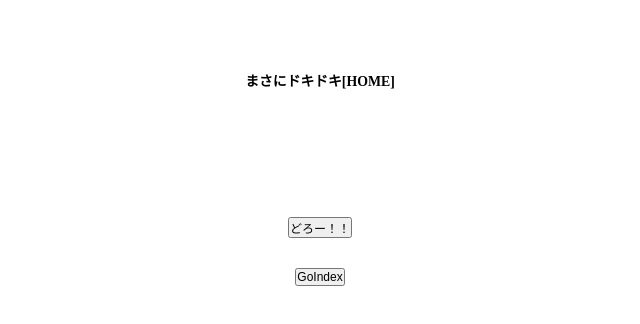
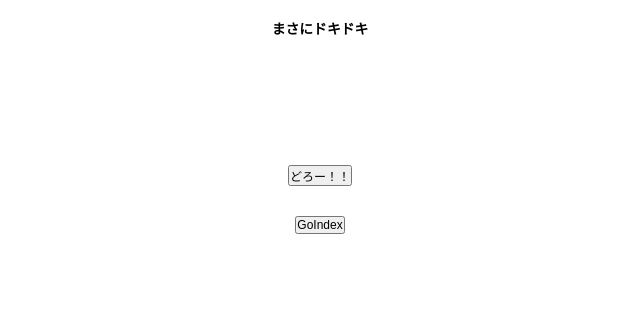
Before and after one commit to ike-725/ike-725.github.io, a plain HTML site: page home.html in a window 1280 px wide. Shown: the whole page, without its empty margins (320-960 px from the left). Drawn offline with Linux system fonts and the light colour scheme.

```diff
--- a/home.html
+++ b/home.html
@@ -81,13 +81,8 @@
 
 <div id="base">
 	<div id="container">
-    	<div id="header">
-        	<a href="http://www.xdomain.ne.jp/">XFREE server</a>
-        </div>
-        <!-- /header -->
-
 		<dl id="contents">
-        	<dt>まさにドキドキ[HOME]</dt>
+        	<dt>まさにドキドキ</dt>
 		</dl>
 
 <br>
```
Also changed, not shown: index.html (+0 -5 lines).
